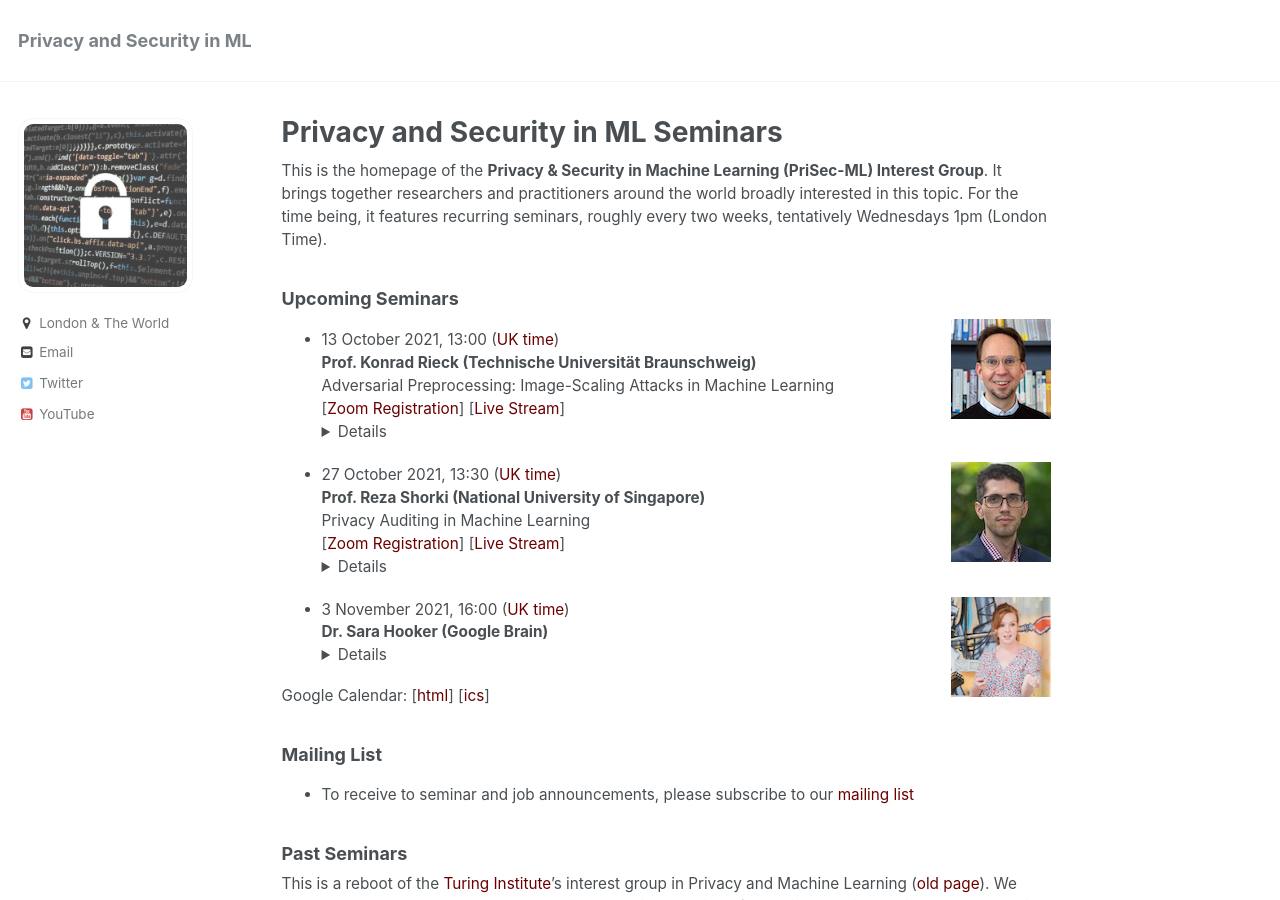
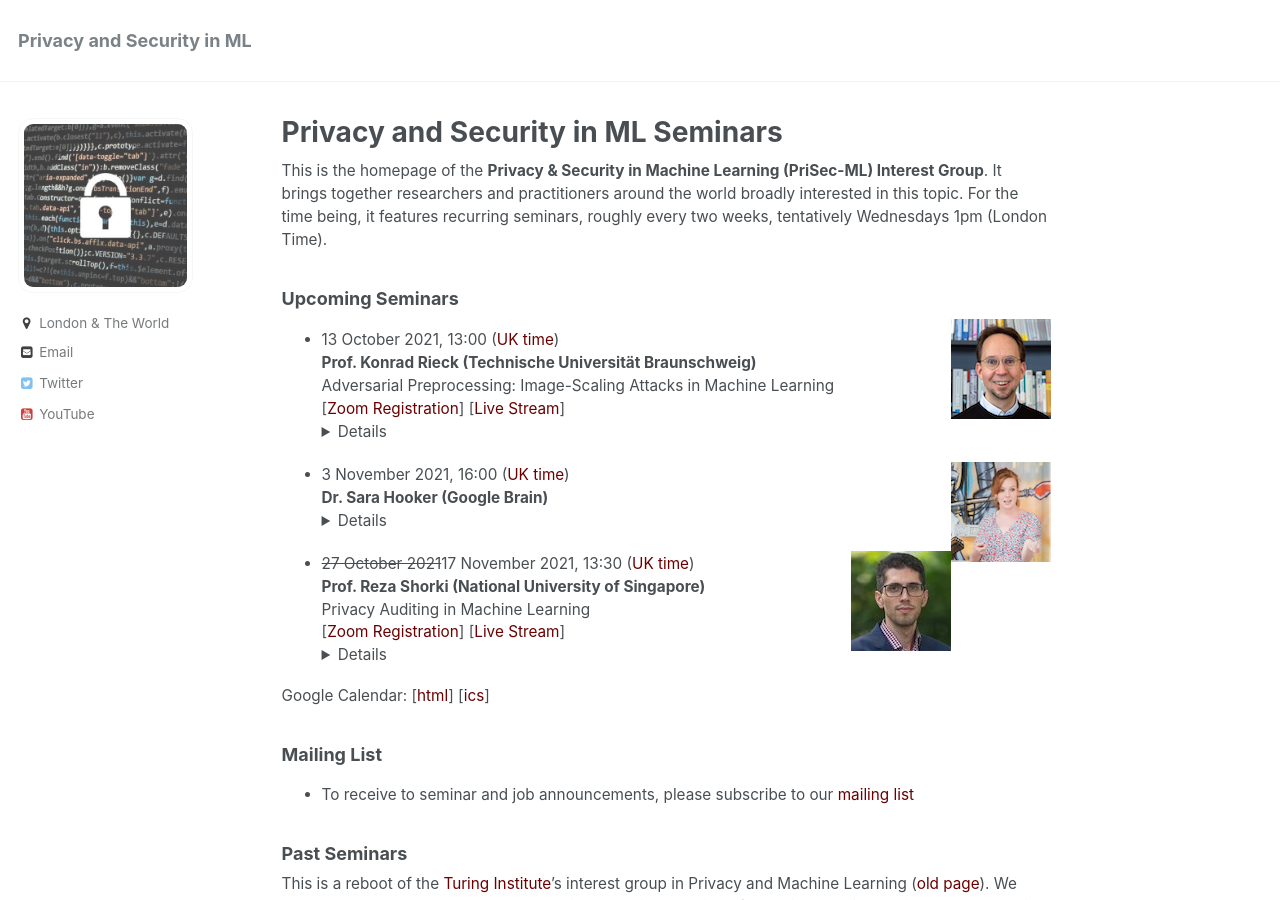
Before and after one commit to prisec-ml/prisec-ml.github.io, a Jekyll site: the page built from _pages/about.md, in a window 1280 px wide and 900 px high. Built offline with Jekyll 4.4.1, drawn with Linux system fonts in a browser that asks for light colours.

Commit message:
reza postponed

```diff
--- a/_pages/about.md
+++ b/_pages/about.md
@@ -15,15 +15,16 @@ This is the homepage of the **Privacy & Security in Machine Learning (PriSec-ML)
 Adversarial Preprocessing: Image-Scaling Attacks in Machine Learning
 [[Zoom Registration](https://ucl.zoom.us/meeting/register/tJEoc-itqzwoE9wIgC6gpR5WAMIWlt0dgFeB)] [[Live Stream](https://youtu.be/kCKayHjZd3E)]<details><br>**Abstract:**<br>The remarkable advances of machine learning are overshadowed by attacks that thwart its proper operation. While previous work has mainly focused on attacking learning algorithms directly, another weak spot in intelligent systems has been overlooked: preprocessing. As an example of this threat, I present a recent class of attacks against image scaling. These attacks are agnostic to learning algorithms and affect the preprocessing of all vision systems that use vulnerable implementations, including versions of TensorFlow, OpenCV, and Pillow. Based on a root-cause analysis of the vulnerabilities, I introduce novel defenses that effectively block image-scaling attacks in practice and can be easily added to existing systems.<br><br>**Bio:**<br>[https://www.tu-braunschweig.de/en/sec/team/rieck](https://www.tu-braunschweig.de/en/sec/team/rieck)<br></details>
 
-<img src="../images/reza.jpeg" style="float:right;width:100px;height:100px;margin-top:00px">
-- 27 October 2021, 13:30 ([UK time](https://www.timeanddate.com/worldclock/fixedtime.html?msg=Seminar&iso=20211027T1330&p1=136))
-**Prof. Reza Shorki (National University of Singapore)**
-Privacy Auditing in Machine Learning
-[[Zoom Registration](https://ucl.zoom.us/meeting/register/tJYpduCoqDIsHNdg26Sb1Bc8s2GZkKF-mir1)] [[Live Stream](https://youtu.be/Ud7-sSJTG2k)]<details><br>**Abstract:**<br>TBA<br><br>**Bio:**<br>[https://www.comp.nus.edu.sg/~reza/](https://www.comp.nus.edu.sg/~reza/)<br></details>
 
 <img src="../images/sara.png" style="float:right;width:100px;height:100px;margin-top:00px">
 - 3 November 2021, 16:00 ([UK time](https://www.timeanddate.com/worldclock/fixedtime.html?msg=Seminar&iso=20211103T1600&p1=136))
 **Dr. Sara Hooker (Google Brain)**<details><br>**Abstract:**<br>TBA<br><br>**Bio:**<br>[https://www.sarahooker.me](https://www.sarahooker.me))<br></details>
+
+<img src="../images/reza.jpeg" style="float:right;width:100px;height:100px;margin-top:00px">
+- ~~27 October 2021~~17 November 2021, 13:30 ([UK time](https://www.timeanddate.com/worldclock/fixedtime.html?msg=Seminar&iso=20211027T1330&p1=136))
+**Prof. Reza Shorki (National University of Singapore)**
+Privacy Auditing in Machine Learning
+[[Zoom Registration](https://ucl.zoom.us/meeting/register/tJYpduCoqDIsHNdg26Sb1Bc8s2GZkKF-mir1)] [[Live Stream](https://youtu.be/Ud7-sSJTG2k)]<details><br>**Abstract:**<br>TBA<br><br>**Bio:**<br>[https://www.comp.nus.edu.sg/~reza/](https://www.comp.nus.edu.sg/~reza/)<br></details>
 
 Google Calendar: \[[html](https://calendar.google.com/calendar/embed?src=oormvn3d4hah013g6gd39pjpfk%40group.calendar.google.com&ctz=Europe%2FLondon)\] \[[ics](https://calendar.google.com/calendar/ical/oormvn3d4hah013g6gd39pjpfk%40group.calendar.google.com/public/basic.ics)\]
 
```
